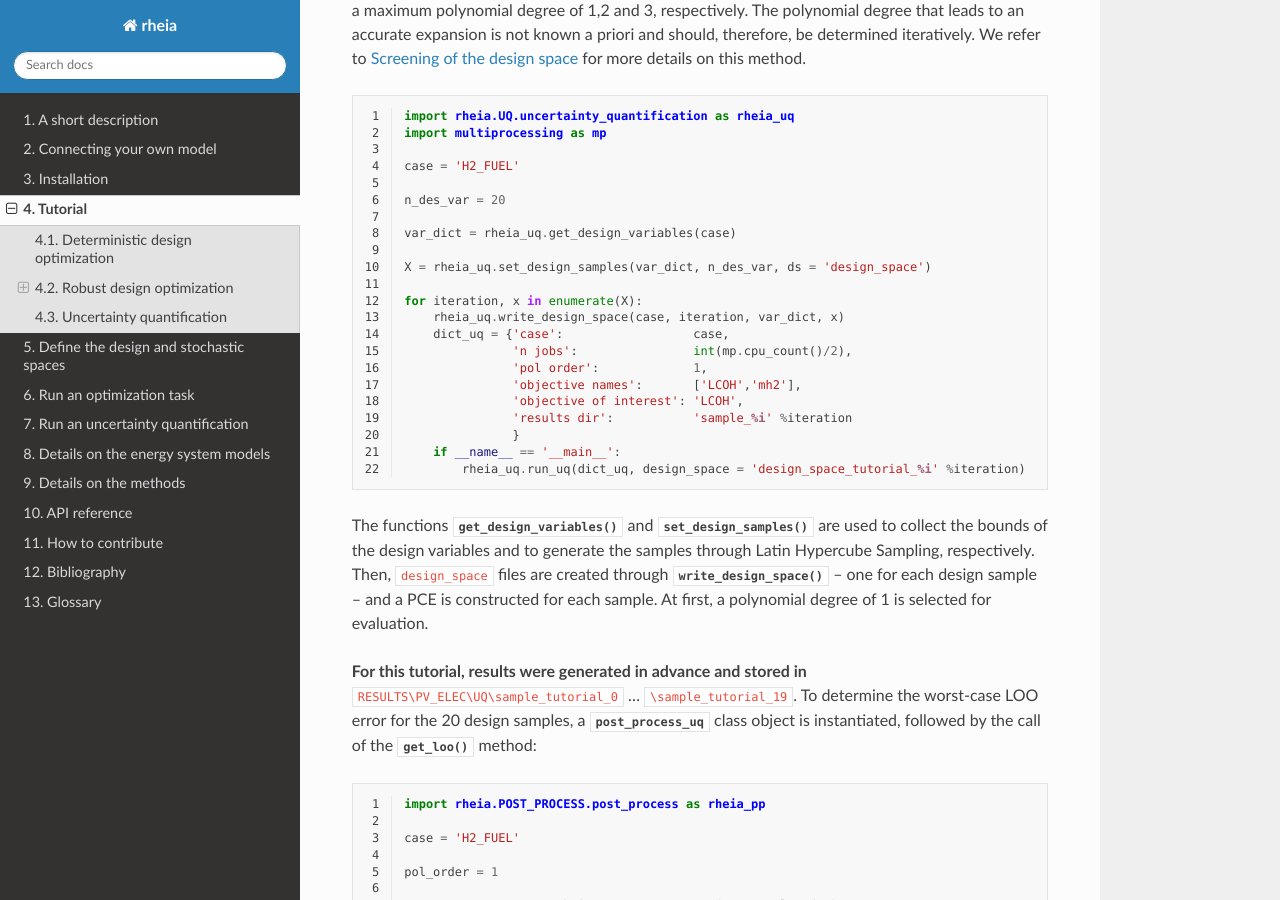
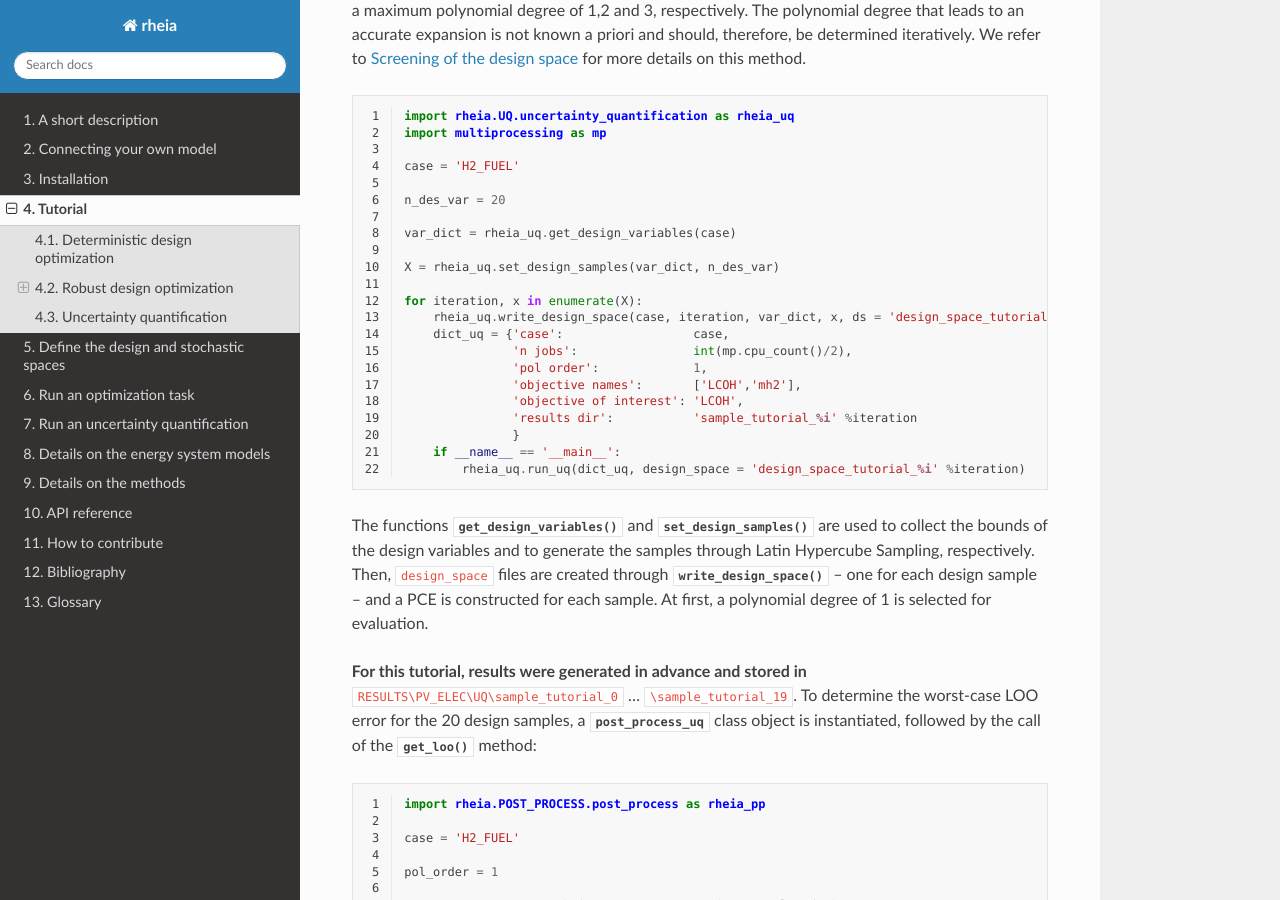
Before and after one commit to rheia-framework/RHEIA, a Sphinx documentation site: the page built from docs/sphinx/tutorial.rst, in a window 1280 px wide and 900 px high, scrolled down 3093 px. Built offline with Sphinx 7.4.7 and the Read the Docs theme 2.0.0, drawn with Linux system fonts in a browser that asks for light colours; pages that are not in the unit, such as notebooks, are missing from menus.

Commit message:
replace design space specification and add line starting point

```diff
--- a/docs/sphinx/tutorial.rst
+++ b/docs/sphinx/tutorial.rst
@@ -126,16 +126,16 @@ We refer to :ref:`lab:detpolorder` for more details on this method.
 
    var_dict = rheia_uq.get_design_variables(case)
 
-   X = rheia_uq.set_design_samples(var_dict, n_des_var, ds = 'design_space')
+   X = rheia_uq.set_design_samples(var_dict, n_des_var)
 
    for iteration, x in enumerate(X):
-       rheia_uq.write_design_space(case, iteration, var_dict, x)
+       rheia_uq.write_design_space(case, iteration, var_dict, x, ds = 'design_space_tutorial')
        dict_uq = {'case':                  case,
                   'n jobs':                int(mp.cpu_count()/2),
                   'pol order':             1,
                   'objective names':       ['LCOH','mh2'],
                   'objective of interest': 'LCOH',
-                  'results dir':           'sample_%i' %iteration
+                  'results dir':           'sample_tutorial_%i' %iteration
                   }
        if __name__ == '__main__':
            rheia_uq.run_uq(dict_uq, design_space = 'design_space_tutorial_%i' %iteration)
```
Also changed, not shown: other parts of docs/sphinx/tutorial.rst (+1 -1 lines).
